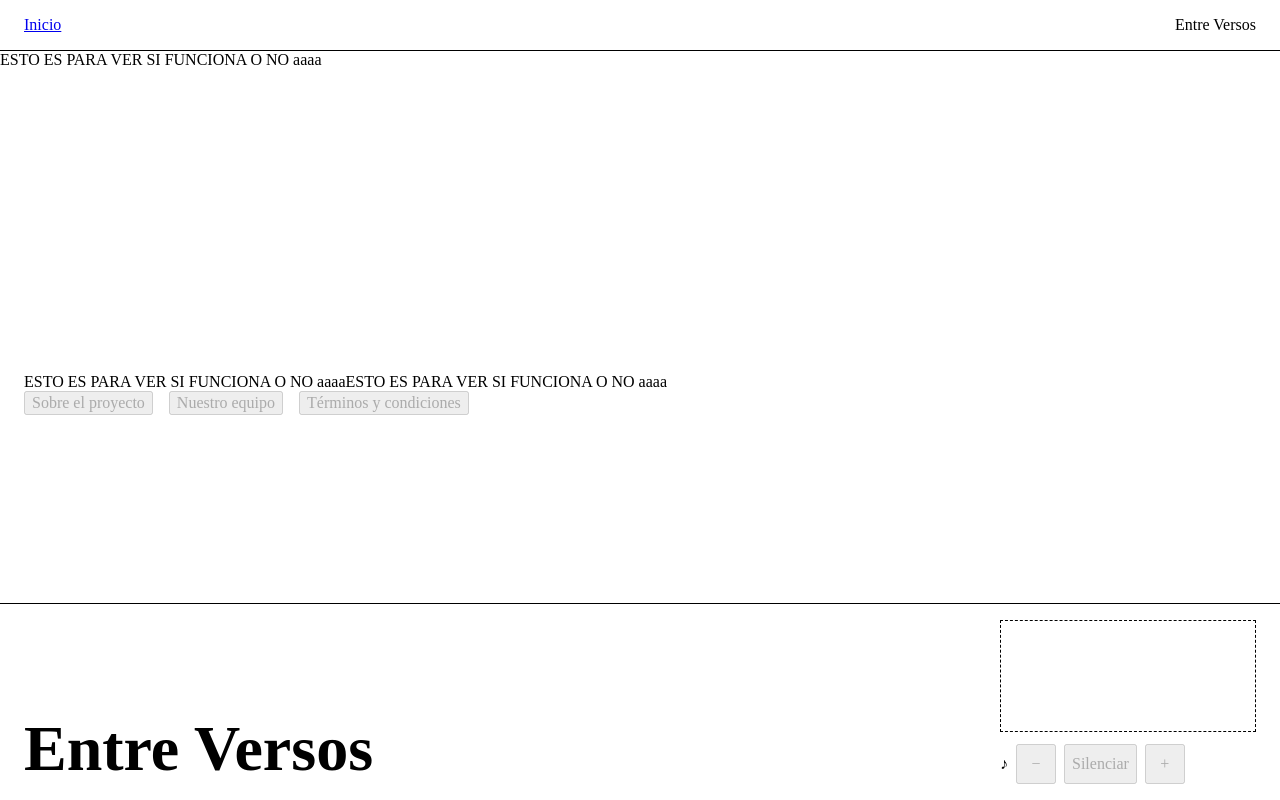
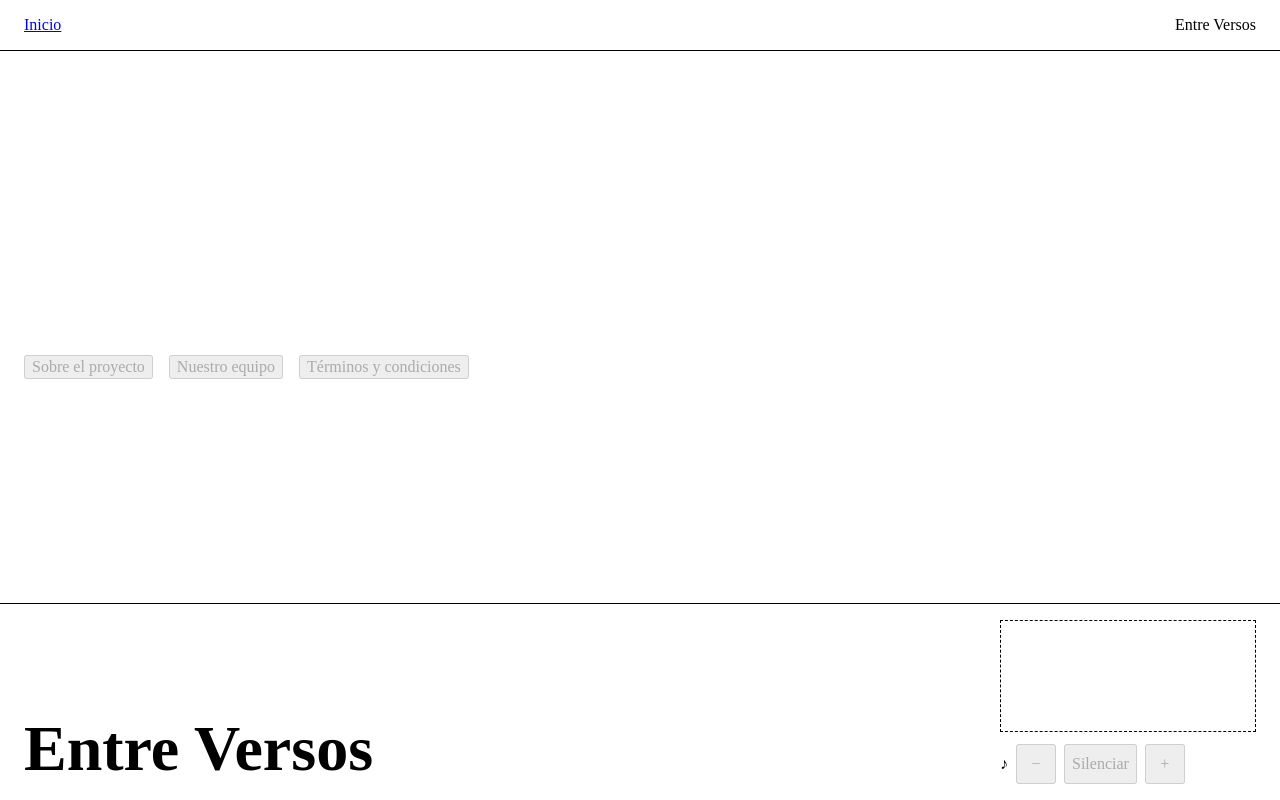
Before and after one commit to vifiedler/entre-versos-v2, a WordPress theme: template front-page.php in a window 1280 px wide. Run offline with PHP 8.4 and a stand-in for WordPress, Linux system fonts and the light colour scheme; the site name, menu and one post (Sample post) are stand-ins, and other content is empty.

Commit message:
preuba confirmada

```diff
--- a/front-page.php
+++ b/front-page.php
@@ -1,7 +1,7 @@
 <?php
 /** Portada: solo marco de página. El HTML del contenido está en template-parts/. */
 get_header();
-?>ESTO ES PARA VER SI FUNCIONA O NO aaaa
+?>
 <main id="contenido-principal" class="contenido-principal contenido-principal--inicio">
     <?php get_template_part( 'template-parts/content-page', 'inicio' ); ?>
 </main>
--- a/template-parts/content-page-inicio.php
+++ b/template-parts/content-page-inicio.php
@@ -13,7 +13,6 @@ $secciones = array(
         <!-- Tarjetas fotográficas tipo Polaroid: pendientes de REST API y JavaScript. -->
     </div>
 </section>
-ESTO ES PARA VER SI FUNCIONA O NO aaaaESTO ES PARA VER SI FUNCIONA O NO aaaa
 <nav class="enlaces-informativos" aria-label="Información del proyecto">
     <?php foreach ( $secciones as $seccion ) :
         $pagina_info = get_page_by_path( $seccion['slug'], OBJECT, 'page' );
```
